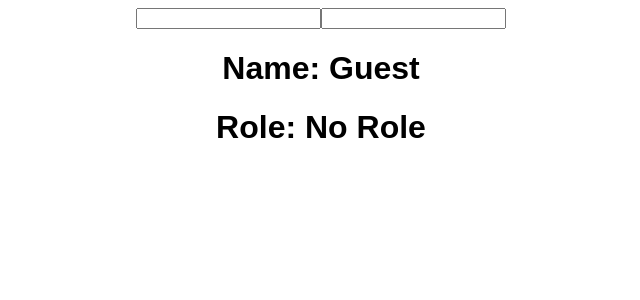
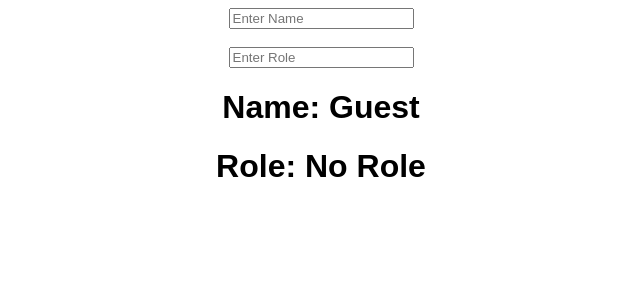
Before and after one commit to wilfried-237/learn-app-react, a React (Vite) app: page / in a window 1280 px wide. Shown: the top 300 px of the page, without its empty margins (319-959 px from the left). Built offline with nearby package versions, Linux system fonts and the light colour scheme.

Commit message:
Form useState Hook Done

```diff
--- a/src/Form.jsx
+++ b/src/Form.jsx
@@ -15,10 +15,10 @@ function Form(){
 
     return(
         <div>
-            <input onChange={handleNameChange} type="text" />
-
-
-            <input onChange={handleRoleChange} type="text" />
+            <input placeholder="Enter Name" onChange={handleNameChange} type="text" />
+            <br />
+            <br />
+            <input placeholder="Enter Role" onChange={handleRoleChange} type="text" />
 
             <h1>Name: {name}</h1>
             <h1>Role: {role}</h1>
```
